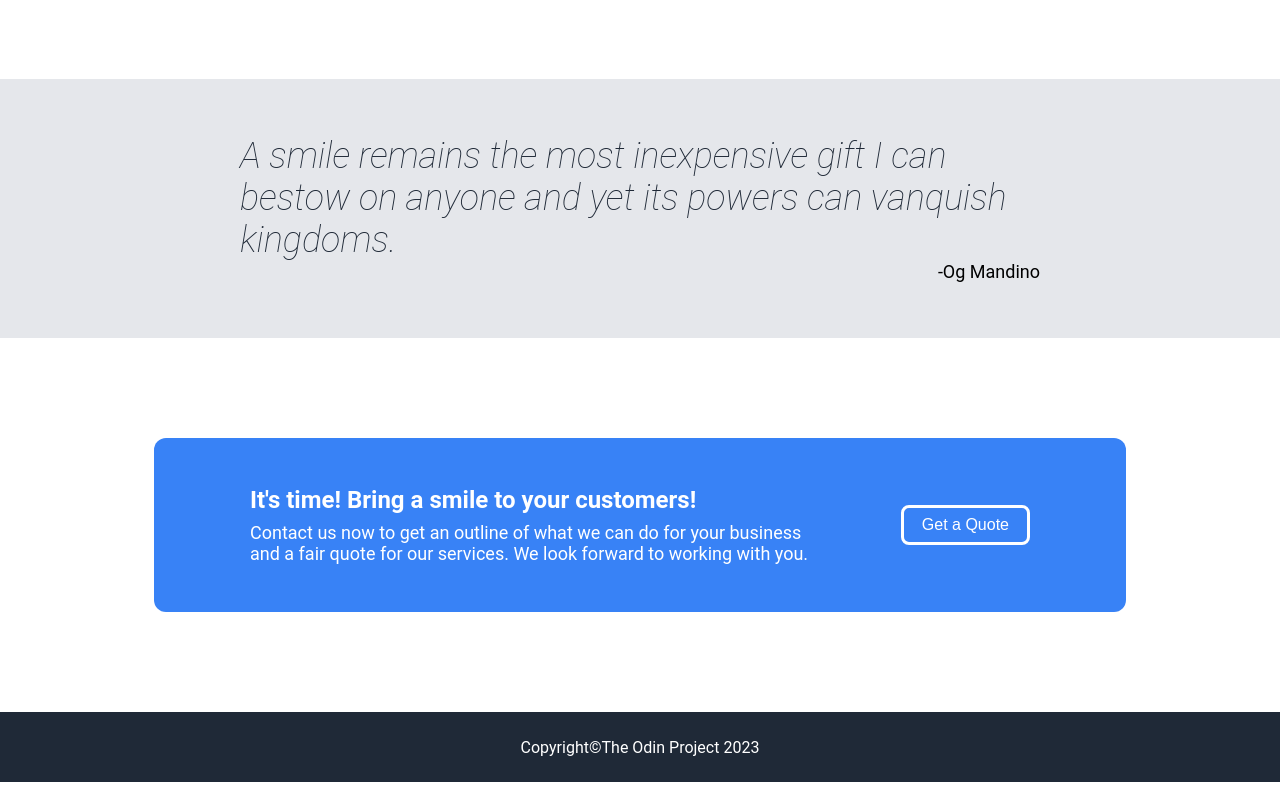
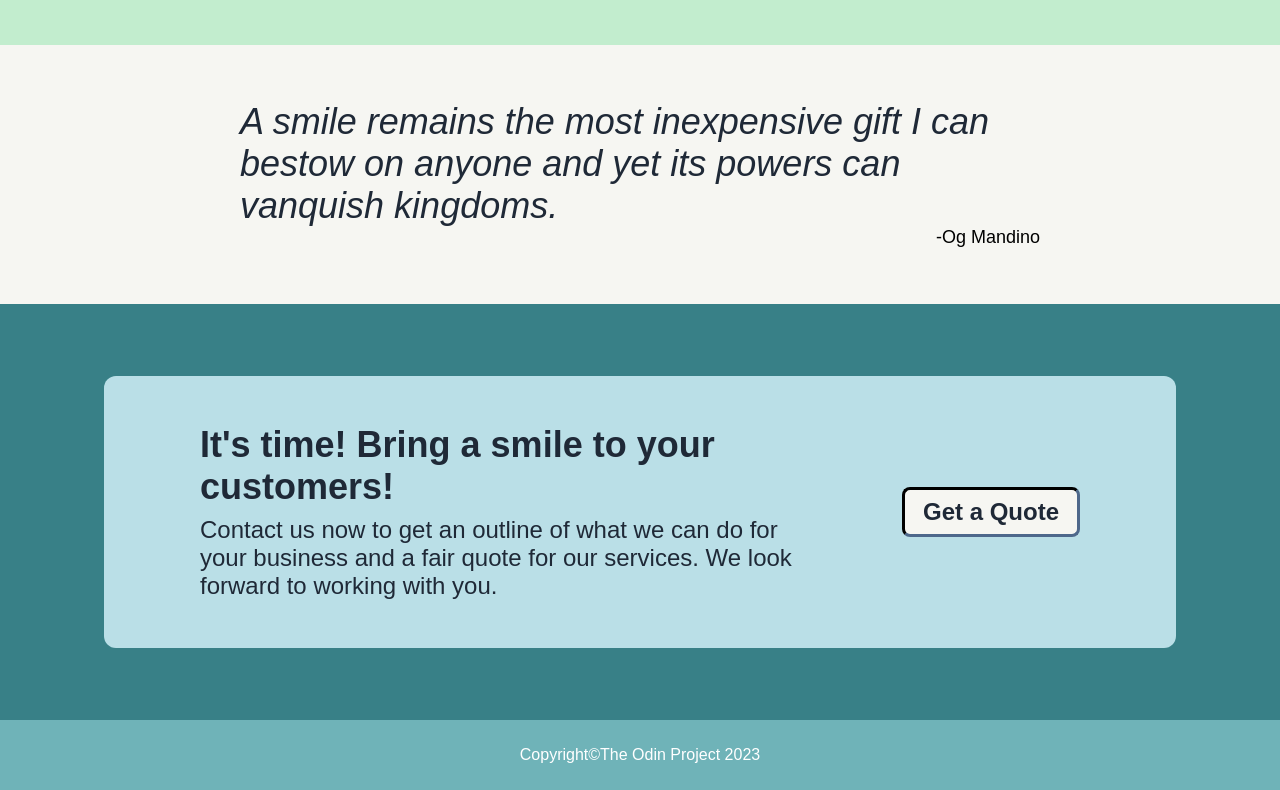
Before and after one commit to drebob24/landing-page, a plain HTML site: page index.html in a window 1280 px wide. Shown: the part 1507-2297 px from the top of the page. Drawn offline with Linux system fonts and the light colour scheme.

Commit message:
Change color palette of site
Applied a new color palette for a lighter feel to the site.

During exercise discovered oddities with margins creating
gaps between sections. Modified margins to be padding instead
to maintain better uniformity.

```diff
--- a/style.css
+++ b/style.css
@@ -1,5 +1,5 @@
 html{
-    font-family: Roboto, Oxygen, Ubuntu, Cantarell, 'Open Sans', 'Helvetica Neue', sans-serif;
+    font-family: Segoi UI, futura, sans-serif;
 }
 
 body {
@@ -11,7 +11,7 @@ body {
 }
 
 .banner {
-    background-color: #1F2937;
+    background-color: #6FB3B8;
     display: flex;
     color:white;
     font-size: 24px;
@@ -49,7 +49,7 @@ img {
 }
 
 .footer {
-    background-color: #1F2937;
+    background-color: #6FB3B8;
     color:white;
     font-size: 16px;
     display: flex;
@@ -62,7 +62,7 @@ img {
 }
 
 .intro {
-    background-color: #1F2937;
+    background-color: #388087;
     color: white;
     display: flex;
     justify-content: center;
@@ -86,22 +86,27 @@ img {
 }
 
 button {
-    background-color: #3882F6;
-    color: white;
+    background-color: #BADFE7;
+    color: #1F2937;
     border-radius: 8px;
     padding: 8px 18px;
-    border-style: hidden;
-    font-size: 16px;
+    font-size: 24px;
+    font-weight: 550;
+    border: #1F2937;
+    border-style:inset;
+    border-width:3px;
 }
 
 .content {
     text-align: center;
-    margin-bottom: 100px;
+    padding: 48px 0px;
+    background-color: #C2EDCE;
 }
 
 .content h1{
     font-size: 36px;
     color: #1F2937;
+    margin-top: 0;
 }
 
 .team {
@@ -131,16 +136,17 @@ button {
 
 .quote{
     width: 100%;
-    background-color: #E5E7EB;
+    background-color: #F6F6F2;
     display: flex;
     justify-content: center;
 }
 
-.container{
+.container{    padding: 48px 0px;
+
     display: flex;
     flex-direction: column;
     width: 800px;
-    background-color: #E5E7EB;
+    background-color: #F6F6F2;
     padding: 56px;
 }
 
@@ -160,36 +166,36 @@ button {
 }
 
 .action {
-    background-color: #3882F6;
-    color: white;
+    background-color: #BADFE7;
+    color: #1F2937;
     display: flex;
-    width: 780px;
+    width: 880px;
     justify-content: space-between;
     align-items: center;
     gap: 86px;
     padding: 48px 96px;
     border-radius: 12px;
-    margin: 100px;
+    margin: 72px;
 }
 
 .action button{
-    border: white;
-    border-style: solid;
     white-space: nowrap;
+    background-color: #F6F6F2;
 }
 
 .action h2{
-    font-size: 24px;
+    font-size: 36px;
     margin: 0;
     margin-bottom: 8px;
 }
 
 .action p{
-    font-size:18px;
+    font-size:24px;
     margin: 0;
 }
 
 .border {
     display: flex;
     justify-content: center;
+    background-color: #388087;
 }
```
